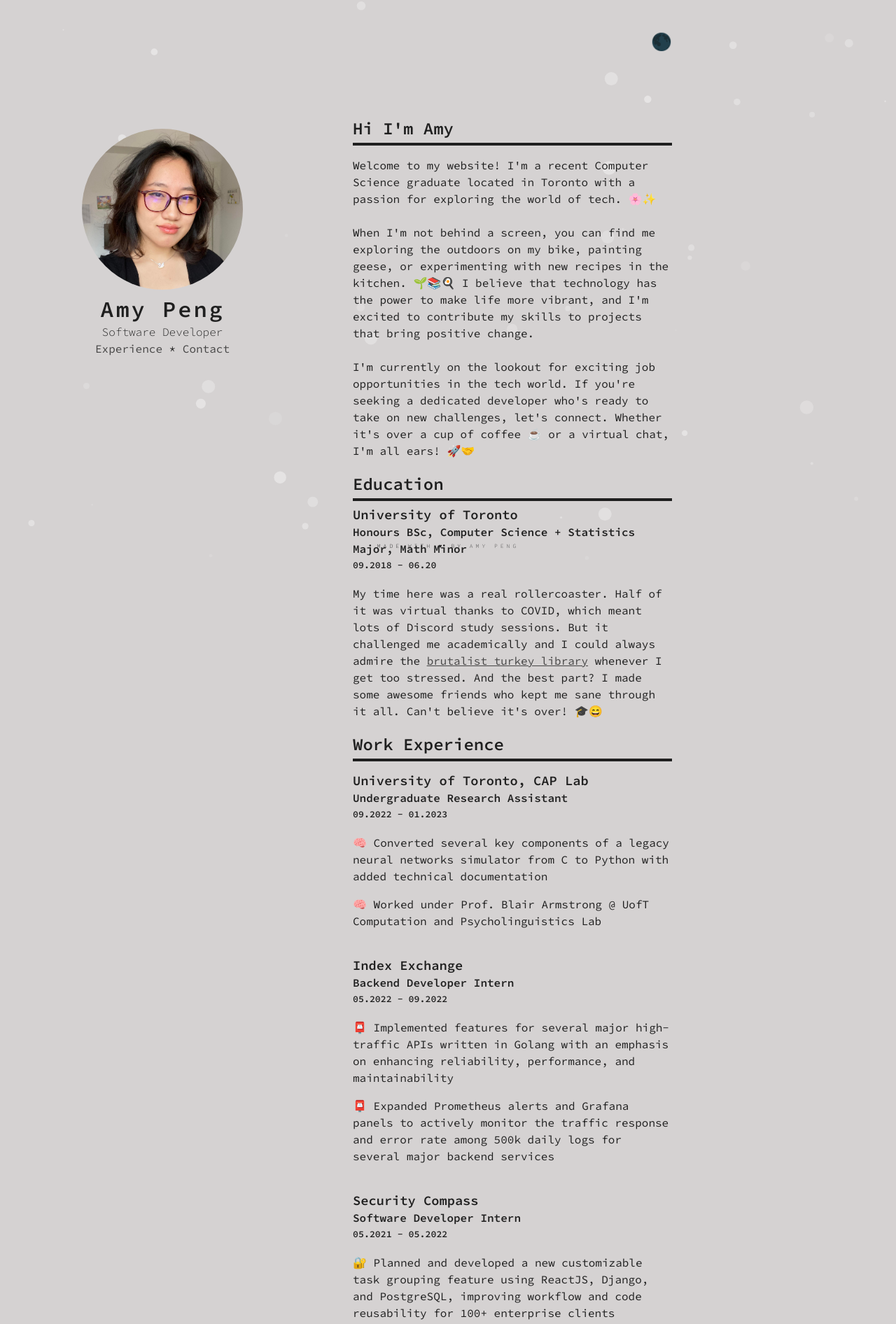
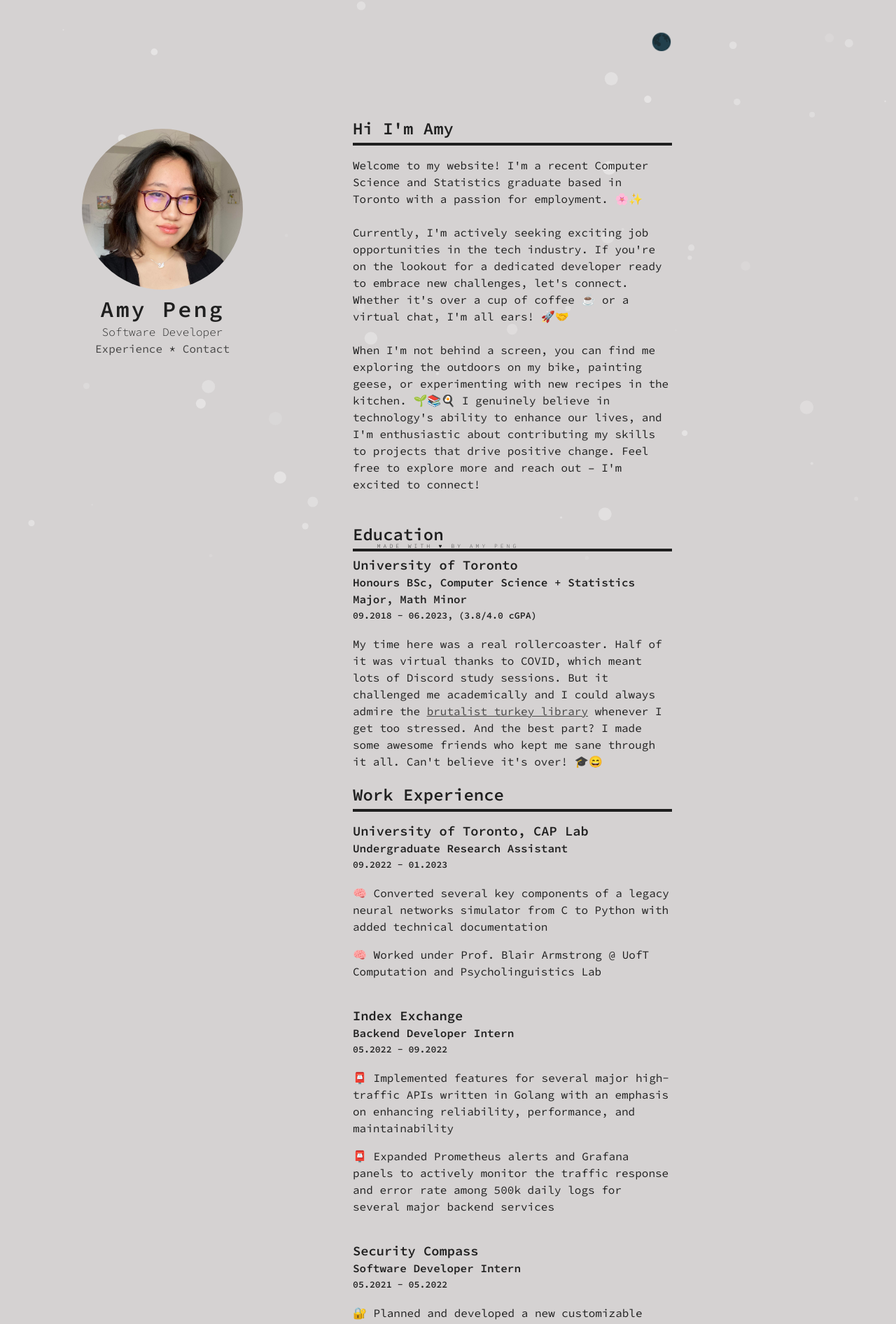
Before and after one commit to chickenmilkcream/Personal-Website, a React (Create React App) app: page / in a window 1280 px wide. Shown: the top 1892 px of the page at 70% size. Built offline with nearby package versions, Linux system fonts and the light colour scheme.

Commit message:
made some content changes

```diff
--- a/src/containers/about/About.jsx
+++ b/src/containers/about/About.jsx
@@ -5,19 +5,21 @@ const About = () => {
     <div id="about">
       <h2>Hi I'm Amy</h2>
       <p>
-        Welcome to my website! I'm a recent Computer Science graduate located in
-        Toronto with a passion for exploring the world of tech. 🌸✨ <br />
+        Welcome to my website! I'm a recent Computer Science and Statistics
+        graduate based in Toronto with a passion for employment. 🌸✨ <br />
+        <br />
+        Currently, I'm actively seeking exciting job opportunities in the tech
+        industry. If you're on the lookout for a dedicated developer ready to
+        embrace new challenges, let's connect. Whether it's over a cup of coffee
+        ☕ or a virtual chat, I'm all ears! 🚀🤝 <br />
         <br />
         When I'm not behind a screen, you can find me exploring the outdoors on
         my bike, painting geese, or experimenting with new recipes in the
-        kitchen. 🌱📚🍳 I believe that technology has the power to make life
-        more vibrant, and I'm excited to contribute my skills to projects that
-        bring positive change. <br />
+        kitchen. 🌱📚🍳 I genuinely believe in technology's ability to enhance
+        our lives, and I'm enthusiastic about contributing my skills to projects
+        that drive positive change. Feel free to explore more and reach out –
+        I'm excited to connect! <br />
         <br />
-        I'm currently on the lookout for exciting job opportunities in the tech
-        world. If you're seeking a dedicated developer who's ready to take on
-        new challenges, let's connect. Whether it's over a cup of coffee ☕ or a
-        virtual chat, I'm all ears! 🚀🤝
       </p>
     </div>
   );
--- a/src/containers/education/Education.jsx
+++ b/src/containers/education/Education.jsx
@@ -6,7 +6,7 @@ const Education = () => {
       <h2>Education</h2>
       <h3>University of Toronto</h3>
       <h4>Honours BSc, Computer Science + Statistics Major, Math Minor</h4>
-      <h5>09.2018 - 06.20 </h5>
+      <h5>09.2018 - 06.2023, (3.8/4.0 cGPA) </h5>
       <p>
         My time here was a real rollercoaster. Half of it was virtual thanks to
         COVID, which meant lots of Discord study sessions. But it challenged me
--- a/src/containers/project/Project.jsx
+++ b/src/containers/project/Project.jsx
@@ -18,7 +18,7 @@ const experiences = [
     name: "Two-X Virtual Campus",
     subtitle: "UI/UX Research and Design",
     description:
-      "Through numerous design iterations, prototyping stages, and user research and interviews, we crafted a prototype of an immersive virtual campus mobile app aimed to enhance student interaction and collaboration in online educational settings. ",
+      "A prototype of an immersive virtual campus mobile app aimed to enhance student interaction and collaboration in online educational settings, crafted through numerous design iterations, prototyping stages, and user research/interviews.",
   },
 ];
 const Project = () => {
--- a/src/containers/work/Work.jsx
+++ b/src/containers/work/Work.jsx
@@ -25,7 +25,7 @@ const experiences = [
     position: "Software Developer Intern",
     date: "05.2021 - 05.2022",
     description: [
-      "🔐 Planned and developed a new customizable task grouping feature using ReactJS, Django, and PostgreSQL, improving workflow and code reusability for 100+ enterprise clients",
+      "🔐 Planned and developed a new customizable task grouping feature using ReactJS, Django, and PostgreSQL, improving workflow and code reusability for 50+ enterprise clients",
       "🔐 Reduced manual regression testing cycle (2 weeks to 4 days) and increased total automation coverage by 40% by implementing 200+ automation scripts using CypressJS to run on the CI/CD pipeline",
       "🔐 Received `Rising Star Award` for outstanding performance",
     ],
@@ -35,7 +35,7 @@ const experiences = [
     position: "Course Content Developer + Teaching Assistant",
     date: "05.2020 - 05.2022",
     description: [
-      "🍎 May 2020: Developed 4 programming assignments, 12 worksheets, and detailed documentation for courses taken by over 1000 students annually",
+      "🍎 May 2020: Developed 4 programming assignments, 12 worksheets, and detailed documentation for courses taken by 1000+ students annually",
       "🍎 Sept 2020 - Jan 2022: Led weekly 2-hour tutorials and office hours for 25+ students. Provided detailed feedback for assignments, projects, term tests, and exams",
       "🍎 Courses: Foundations of Computer Science I & II, Mathematical Expression and Reasoning",
     ],
@@ -58,7 +58,6 @@ const Work = () => {
               ))}
             </ul>
           </li>
-
         ))}
       </ul>
     </div>
```
